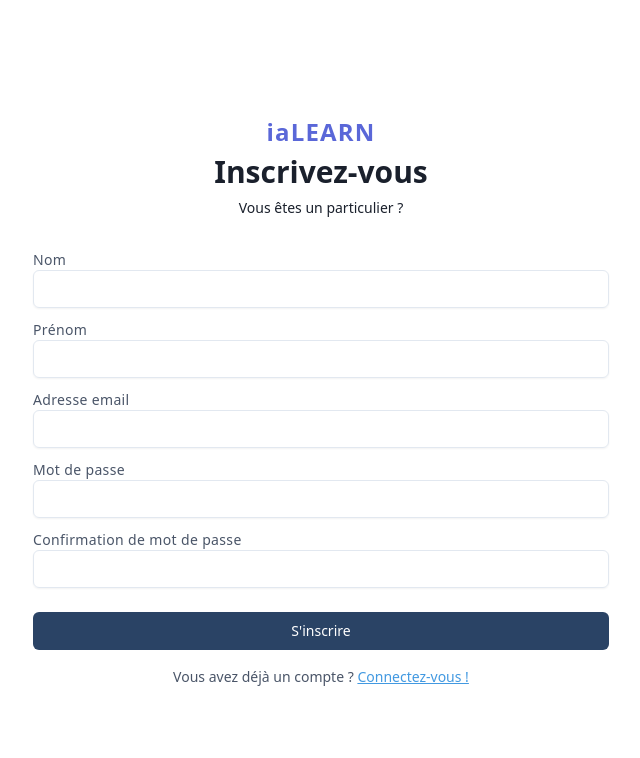
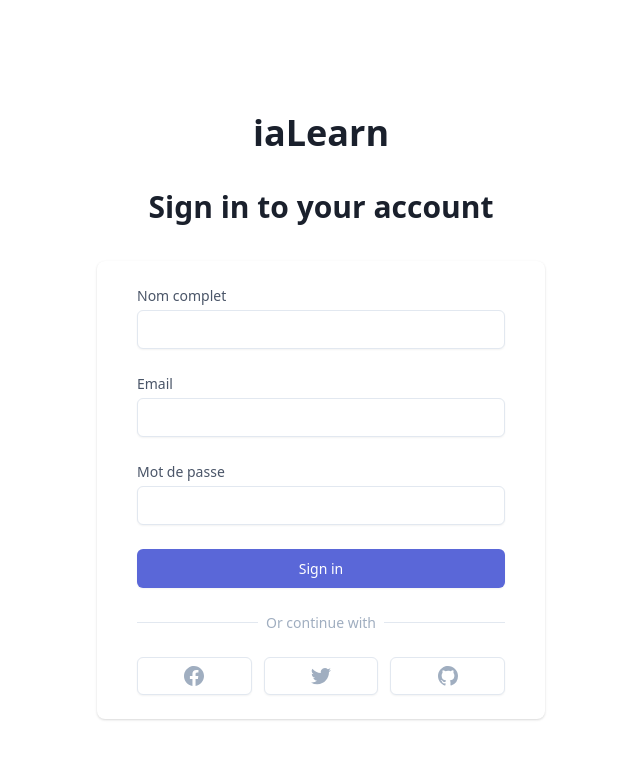
Before and after one commit to abdoul-rb/ialearn, a Nuxt app: page /auth/register in a window 1280 px wide. Shown: the top 758 px of the page, without its empty margins (319-959 px from the left). Built offline with nearby package versions, Linux system fonts and the light colour scheme.

Commit message:
[ADD] create register page and implement logical from API

```diff
--- a/pages/auth/register.vue
+++ b/pages/auth/register.vue
@@ -1,58 +1,105 @@
 <template>
-  <div class="min-h-screen flex items-center justify-center bg-gray-50 py-12 px-4 sm:px-6 lg:px-8">
-    <div class="max-w-xl w-full">
+  <div class="min-h-screen bg-gray-50 flex flex-col justify-center py-10 sm:px-6 lg:px-8">
+    <div class="sm:mx-auto sm:w-full sm:max-w-md">
+      <h2 class="mt-6 text-center text-4xl font-extrabold text-gray-900">iaLearn</h2>
+      <h2 class="mt-6 text-center text-3xl font-extrabold text-gray-900">Sign in to your account</h2>
+    </div>
+    <div class="mt-8 sm:mx-auto sm:w-full sm:max-w-md">
+      <div class="bg-white py-6 px-4 shadow sm:rounded-lg sm:px-10">
+        <form class="space-y-6" @submit.prevent="submit">
           <div>
-        <nuxt-link :to="{ name: 'index'}" aria-label="Home" class="block text-center text-2xl text-indigo-600 font-black tracking-wider">iaLEARN</nuxt-link>
-        <h2 class="mt-1 text-center text-3xl leading-9 font-extrabold text-gray-900">Inscrivez-vous</h2>
-        <p class="mt-2 text-center text-sm leading-5 text-gray-600">
-          <a href="#" class="font-medium text-gray-900 hover:text-gray-900 focus:outline-none focus:underline transition ease-in-out duration-150">Vous êtes un particulier ?</a>
-        </p>
-      </div>
-      <form class="mt-8" action="#" method="POST">
-        <input type="hidden" name="remember" value="true">
-        <div class="mb-3">
-          <label for="first_name" class="block text-sm font-medium leading-5 text-gray-700 tracking-wide">Nom</label>
-          <div class="rounded-md shadow-sm">
-            <input id="first_name" type="text" class="appearance-none block w-full px-3 py-2 border border-gray-300 rounded-md placeholder-gray-400 focus:outline-none  focus:border-blue-300 transition duration-150 ease-in-out sm:text-sm sm:leading-5"/>
+            <label for="name" class="block text-sm font-medium text-gray-700">Nom complet</label>
+            <div class="mt-1">
+              <input id="name" name="name" v-model="form.name" type="text" autocomplete="name" required class="appearance-none block w-full px-3 py-2 border border-gray-300 rounded-md shadow-sm placeholder-gray-400 focus:outline-none focus:ring-indigo-500 focus:border-indigo-500 sm:text-sm">
             </div>
           </div>
-        <div class="mb-3">
-          <label for="last_name" class="block text-sm font-medium leading-5 text-gray-700 tracking-wide">Prénom</label>
-          <div class="rounded-md shadow-sm">
-            <input id="last_name" type="text" class="appearance-none block w-full px-3 py-2 border border-gray-300 rounded-md placeholder-gray-400 focus:outline-none  focus:border-blue-300 transition duration-150 ease-in-out sm:text-sm sm:leading-5"/>
+          <div>
+            <label for="email" class="block text-sm font-medium text-gray-700">Email</label>
+            <div class="mt-1">
+              <input id="email" name="email"v-model="form.email" type="email" autocomplete="email" required class="appearance-none block w-full px-3 py-2 border border-gray-300 rounded-md shadow-sm placeholder-gray-400 focus:outline-none focus:ring-indigo-500 focus:border-indigo-500 sm:text-sm">
             </div>
           </div>
-        <div class="mb-3">
-          <label for="email" class="block text-sm font-medium leading-5 text-gray-700 tracking-wide">Adresse email</label>
-          <div class="rounded-md shadow-sm">
-            <input id="email" type="email" class="appearance-none block w-full px-3 py-2 border border-gray-300 rounded-md placeholder-gray-400 focus:outline-none  focus:border-blue-300 transition duration-150 ease-in-out sm:text-sm sm:leading-5"/>
+          <div>
+            <label for="password" class="block text-sm font-medium text-gray-700">Mot de passe</label>
+            <div class="mt-1">
+              <input id="password" name="password"v-model="form.password" type="password" autocomplete="current-password" required class="appearance-none block w-full px-3 py-2 border border-gray-300 rounded-md shadow-sm placeholder-gray-400 focus:outline-none focus:ring-indigo-500 focus:border-indigo-500 sm:text-sm">
             </div>
           </div>
-        <div class="mb-3">
-          <label for="password" class="block text-sm font-medium leading-5 text-gray-700 tracking-wide">Mot de passe</label>
-          <div class="rounded-md shadow-sm">
-            <input id="password" type="password" class="appearance-none block w-full px-3 py-2 border border-gray-300 rounded-md placeholder-gray-400 focus:outline-none  focus:border-blue-300 transition duration-150 ease-in-out sm:text-sm sm:leading-5"/>
+          <div>
+            <button type="submit" class="w-full flex justify-center py-2 px-4 border border-transparent rounded-md shadow-sm text-sm font-medium text-white bg-indigo-600 hover:bg-indigo-700 focus:outline-none focus:ring-2 focus:ring-offset-2 focus:ring-indigo-500">Sign in</button>
+          </div>
+        </form>
+        <div class="mt-6">
+          <div class="relative">
+            <div class="absolute inset-0 flex items-center">
+              <div class="w-full border-t border-gray-300"></div>
+            </div>
+            <div class="relative flex justify-center text-sm">
+            <span class="px-2 bg-white text-gray-500">Or continue with</span>
             </div>
           </div>
-        <div class="mb-3">
-          <label for="password-confirm" class="block text-sm font-medium leading-5 text-gray-700 tracking-wide">Confirmation de mot de passe</label>
-          <div class="rounded-md shadow-sm">
-            <input id="password-confirm" type="password" name="password_confirmation" class="appearance-none block w-full px-3 py-2 border border-gray-300 rounded-md placeholder-gray-400 focus:outline-none  focus:border-blue-300 transition duration-150 ease-in-out sm:text-sm sm:leading-5"/>
+          <div class="mt-6 grid grid-cols-3 gap-3">
+            <div>
+              <a href="#" class="w-full inline-flex justify-center py-2 px-4 border border-gray-300 rounded-md shadow-sm bg-white text-sm font-medium text-gray-500 hover:bg-gray-50">
+                <span class="sr-only">Sign in with Facebook</span>
+                <svg class="w-5 h-5" fill="currentColor" viewBox="0 0 20 20" aria-hidden="true">
+                  <path fill-rule="evenodd" d="M20 10c0-5.523-4.477-10-10-10S0 4.477 0 10c0 4.991 3.657 9.128 8.438 9.878v-6.987h-2.54V10h2.54V7.797c0-2.506 1.492-3.89 3.777-3.89 1.094 0 2.238.195 2.238.195v2.46h-1.26c-1.243 0-1.63.771-1.63 1.562V10h2.773l-.443 2.89h-2.33v6.988C16.343 19.128 20 14.991 20 10z" clip-rule="evenodd" />
+                </svg>
+              </a>
+            </div>
+            <div>
+              <a href="#" class="w-full inline-flex justify-center py-2 px-4 border border-gray-300 rounded-md shadow-sm bg-white text-sm font-medium text-gray-500 hover:bg-gray-50">
+                <span class="sr-only">Sign in with Twitter</span>
+                <svg class="w-5 h-5" fill="currentColor" viewBox="0 0 20 20" aria-hidden="true">
+                  <path d="M6.29 18.251c7.547 0 11.675-6.253 11.675-11.675 0-.178 0-.355-.012-.53A8.348 8.348 0 0020 3.92a8.19 8.19 0 01-2.357.646 4.118 4.118 0 001.804-2.27 8.224 8.224 0 01-2.605.996 4.107 4.107 0 00-6.993 3.743 11.65 11.65 0 01-8.457-4.287 4.106 4.106 0 001.27 5.477A4.073 4.073 0 01.8 7.713v.052a4.105 4.105 0 003.292 4.022 4.095 4.095 0 01-1.853.07 4.108 4.108 0 003.834 2.85A8.233 8.233 0 010 16.407a11.616 11.616 0 006.29 1.84" />
+                </svg>
+              </a>
+            </div>
+            <div>
+              <a href="#" class="w-full inline-flex justify-center py-2 px-4 border border-gray-300 rounded-md shadow-sm bg-white text-sm font-medium text-gray-500 hover:bg-gray-50">
+                <span class="sr-only">Sign in with GitHub</span>
+                <svg class="w-5 h-5" fill="currentColor" viewBox="0 0 20 20" aria-hidden="true">
+                  <path fill-rule="evenodd" d="M10 0C4.477 0 0 4.484 0 10.017c0 4.425 2.865 8.18 6.839 9.504.5.092.682-.217.682-.483 0-.237-.008-.868-.013-1.703-2.782.605-3.369-1.343-3.369-1.343-.454-1.158-1.11-1.466-1.11-1.466-.908-.62.069-.608.069-.608 1.003.07 1.531 1.032 1.531 1.032.892 1.53 2.341 1.088 2.91.832.092-.647.35-1.088.636-1.338-2.22-.253-4.555-1.113-4.555-4.951 0-1.093.39-1.988 1.029-2.688-.103-.253-.446-1.272.098-2.65 0 0 .84-.27 2.75 1.026A9.564 9.564 0 0110 4.844c.85.004 1.705.115 2.504.337 1.909-1.296 2.747-1.027 2.747-1.027.546 1.379.203 2.398.1 2.651.64.7 1.028 1.595 1.028 2.688 0 3.848-2.339 4.695-4.566 4.942.359.31.678.921.678 1.856 0 1.338-.012 2.419-.012 2.747 0 .268.18.58.688.482A10.019 10.019 0 0020 10.017C20 4.484 15.522 0 10 0z" clip-rule="evenodd" />
+                </svg>
+              </a>
             </div>
           </div>
-        <div class="mt-6">
-          <button type="submit" class="group relative w-full flex justify-center py-2 px-4 border border-transparent text-sm leading-5 font-medium rounded-md text-white bg-blue-900 focus:outline-none focus:border-indigo-700 focus:shadow-outline-indigo active:bg-indigo-700 transition duration-150 ease-in-out">S'inscrire</button>
-        </div>
-        <div class="mt-4 text-center text-sm text-gray-700">
-          <p> Vous avez déjà un compte ? <nuxt-link :to=" { name : 'auth-login' } " class="text-blue-500 font-normal underline">Connectez-vous !</nuxt-link> </p>
-        </div>
-      </form>
         </div>
       </div>
+    </div>
+  </div>
+
 </template>
 
 <script>
   export default {
-    //
+    head () {
+      return {
+        title : 'Inscription'
+      }
+    },
+    data () {
+      return {
+        validation: {},
+        form: {
+          name: '',
+          email: '',
+          password: '',
+        }
+      }
+    },
+    methods: {
+      async submit() {
+        try {
+          await this.$axios.post('auth/register', this.form )
+          this.$router.push({ name : 'dashboard' })
+        } catch (e) {
+          console.log(e.response.data)
+          if (e.response.status === 422) {
+            this.validation = e.response.data.errors
+          }
+        }
+      }
+    },
   }
 </script>
```
Lines whose indentation alone changed are shown as unchanged.
